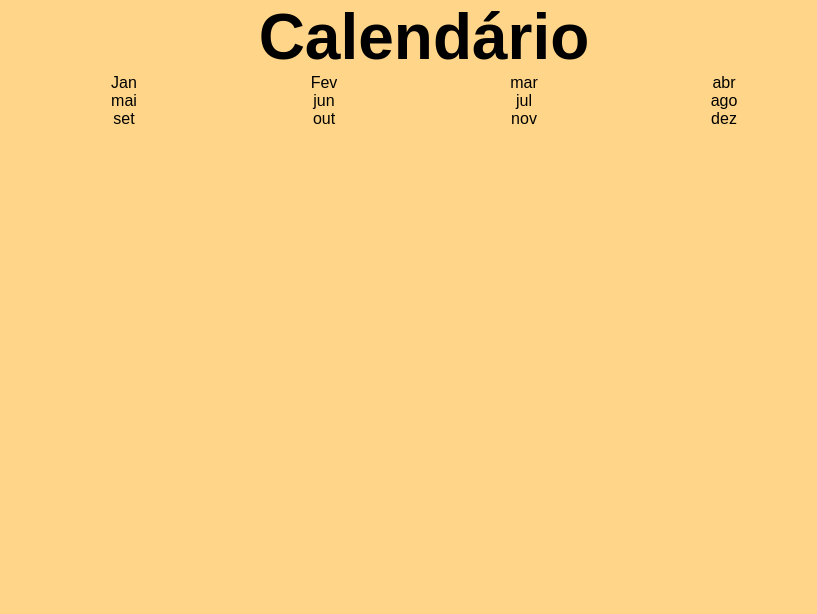
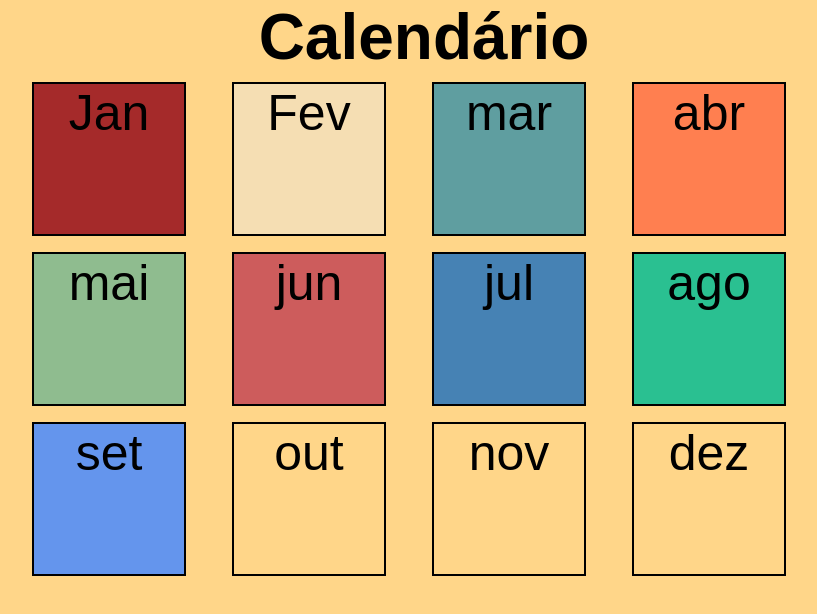
Before and after one commit to Amandaescola/Calendario, a plain HTML site: page index.html in a window 1280 px wide. Shown: the whole page, without its empty margins (216-1033 px from the left). Drawn offline with Linux system fonts and the light colour scheme; a web font is replaced by a local one.

Commit message:
Add files via upload

```diff
--- a/style.css
+++ b/style.css
@@ -19,3 +19,48 @@ h1{
     display: grid;
     grid-template-columns: 200px 200px 200px 200px;
 }
+
+.meses{
+    text-align: center;
+    margin: 10px;
+    font-size: 50px;
+    width: 150px;
+    height: 150px;
+    box-shadow: 0px 0px 0px 2px black;
+}
+
+.mes-jan{
+    background-color: brown;
+}
+
+.mes-fev{
+    background-color: wheat;
+}
+
+.mes-mar{
+    background-color: cadetblue;
+}
+
+.mes-abr{
+    background-color: coral;
+}
+
+.mes-mai{
+    background-color: darkseagreen;
+}
+
+.mes-jun{
+    background-color: indianred;
+}
+
+.mes-jul{
+   background-color: steelblue;
+}
+
+.mes-ago{
+    background-color: rgba(16, 190, 147, 0.89);
+}
+
+.mes-set{
+   background-color: cornflowerblue;
+}
```
